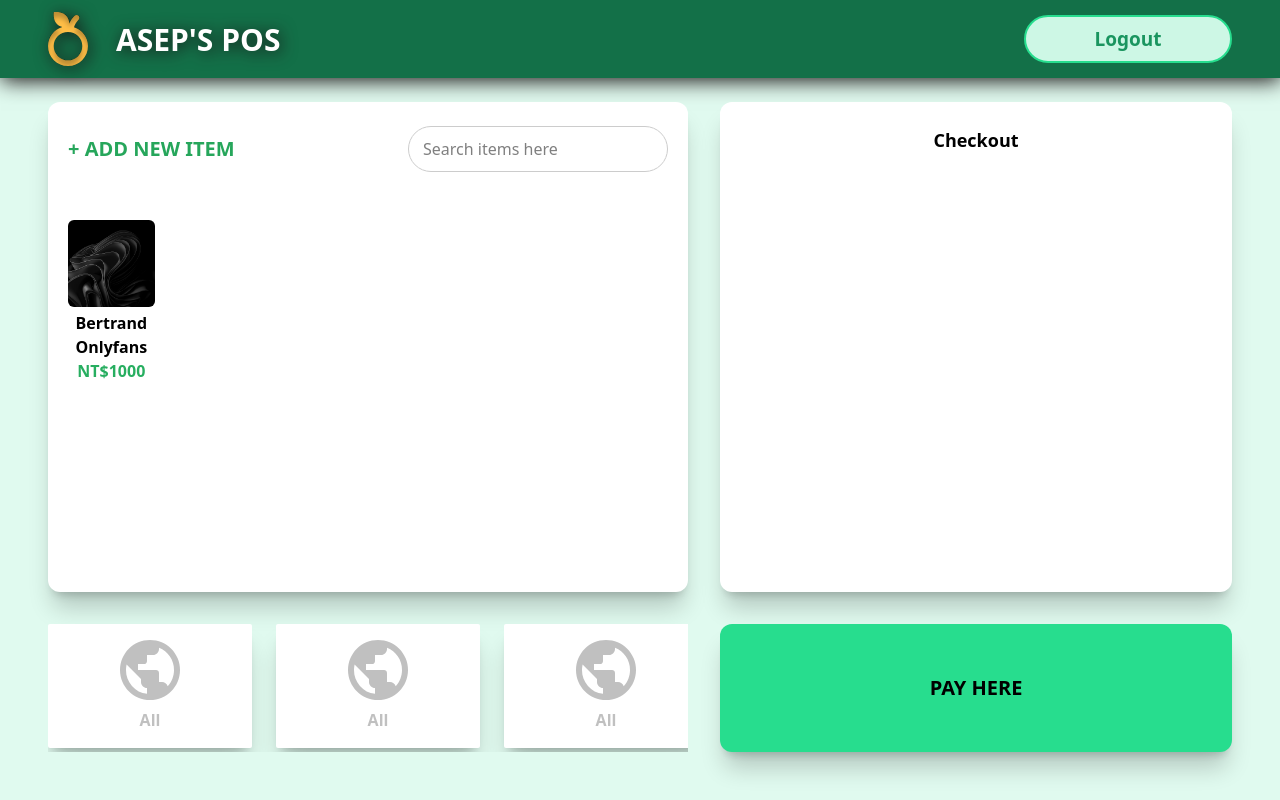
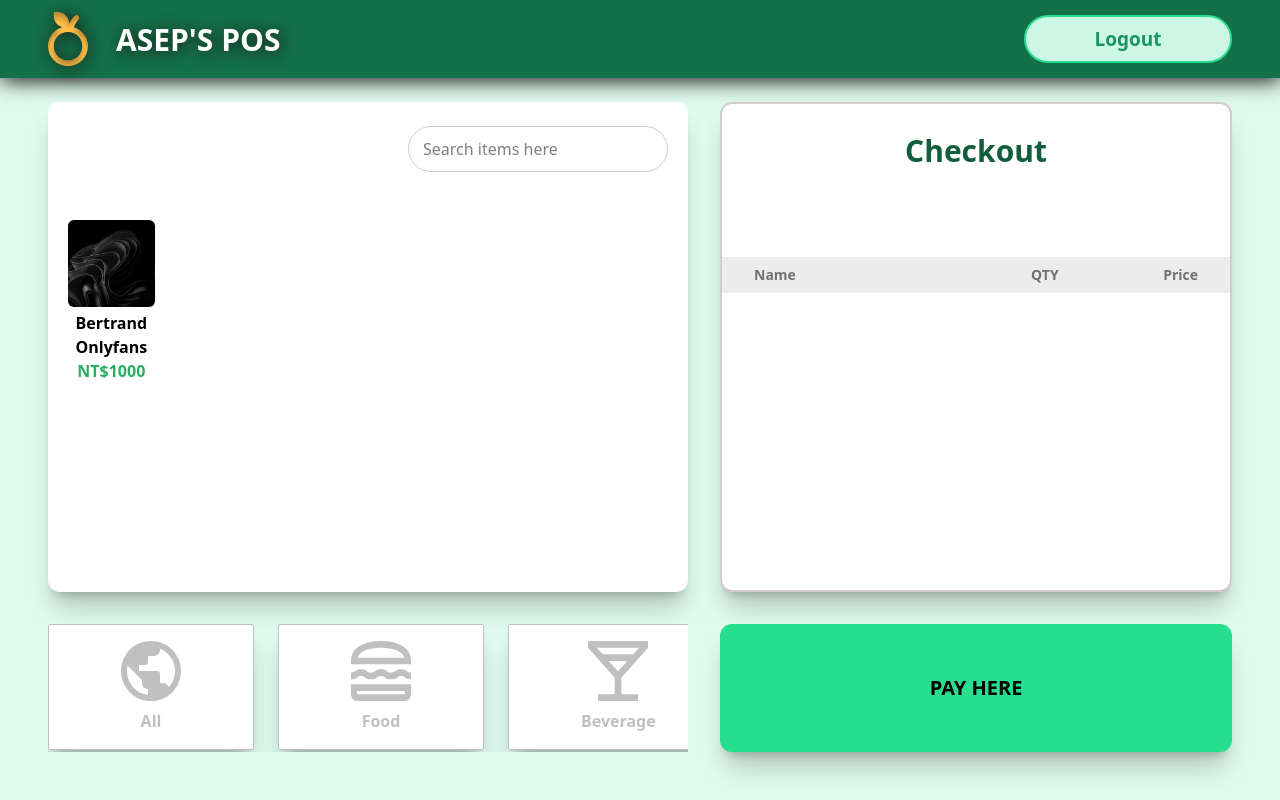
Before and after one commit to JustinWangsa/cashier-network-based, a website: page src/views/Cashier/cashier.html in a window 1280 px wide. Drawn offline with Linux system fonts and the light colour scheme; files whose address does not match are found by name.

Commit message:
added cashier

```diff
--- a/src/views/Cashier/cashier.html
+++ b/src/views/Cashier/cashier.html
@@ -17,7 +17,7 @@
         class="flex items-center gap-4 md:gap-7 text-[22px] md:text-[30px] font-bold text-white drop-shadow-[2px_2px_8px_#181515]"
       >
         <img
-          src="/src/Cashier/assets/Logo.svg"
+          src="/src/assets/Logo.svg"
           class="w-[35px] md:w-10"
           alt=""
         />
@@ -43,13 +43,7 @@
         <div
           class="w-88 sm:w-auto flex flex-col gap-4 md:gap-8 lg:gap-12 flex-5 bg-white p-3 md:p-4 lg:p-5 pt-3 md:pt-4 lg:pt-6 rounded-xl shadow-xl/20 overflow-y-auto"
         >
-          <div class="flex flex-col sm:flex-row justify-between gap-3">
-            <button
-              class="text-[#26A65B] text-sm md:text-base lg:text-[20px] font-bold cursor-pointer whitespace-nowrap"
-            >
-              + ADD NEW ITEM
-            </button>
-
+          <div class="flex flex-col sm:flex-row justify-end gap-3 ml-[100px]">
             <input
               type="text"
               placeholder="Search items here"
@@ -83,47 +77,7 @@
         >
           <a class="shrink-0">
             <div
-              class="bg-white p-4 shadow-xl/20 px-18 flex flex-col justify-center items-center rounded-xs"
-            >
-              <img
-                src="/src/assets/All.svg"
-                class="aspect-square sm:w-6 lg:w-8 xl:min-w-15 mb-2"
-              />
-              <h2 class="font-bold text-[#C0C0C0]">All</h2>
-            </div> </a
-          ><a class="shrink-0">
-            <div
-              class="bg-white p-4 shadow-xl/20 px-18 flex flex-col justify-center items-center rounded-xs"
-            >
-              <img
-                src="/src/assets/All.svg"
-                class="aspect-square sm:w-6 lg:w-8 xl:min-w-15 mb-2"
-              />
-              <h2 class="font-bold text-[#C0C0C0]">All</h2>
-            </div> </a
-          ><a class="shrink-0">
-            <div
-              class="bg-white p-4 shadow-xl/20 px-18 flex flex-col justify-center items-center rounded-xs"
-            >
-              <img
-                src="/src/assets/All.svg"
-                class="aspect-square sm:w-6 lg:w-8 xl:min-w-15 mb-2"
-              />
-              <h2 class="font-bold text-[#C0C0C0]">All</h2>
-            </div> </a
-          ><a class="shrink-0">
-            <div
-              class="bg-white p-4 shadow-xl/20 px-18 flex flex-col justify-center items-center rounded-xs"
-            >
-              <img
-                src="/src/assets/All.svg"
-                class="aspect-square sm:w-6 lg:w-8 xl:min-w-15 mb-2"
-              />
-              <h2 class="font-bold text-[#C0C0C0]">All</h2>
-            </div> </a
-          ><a class="shrink-0">
-            <div
-              class="bg-white p-4 shadow-xl/20 px-18 flex flex-col justify-center items-center rounded-xs"
+              class="bg-white p-4 shadow-xl/20 px-18 flex flex-col justify-center items-center rounded-xs border-[#C0C0C0] border rounded-[40px]"
             >
               <img
                 src="/src/assets/All.svg"
@@ -132,21 +86,83 @@
               <h2 class="font-bold text-[#C0C0C0]">All</h2>
             </div>
           </a>
+          <a class="shrink-0">
+            <div
+              class="bg-white p-4 shadow-xl/20 px-18 flex flex-col justify-center items-center rounded-xs border-[#C0C0C0] border"
+            >
+              <img
+                src="/src/assets/Food.svg"
+                class="aspect-square sm:w-6 lg:w-8 xl:min-w-15 mb-2"
+              />
+              <h2 class="font-bold text-[#C0C0C0]">Food</h2>
+            </div>
+          </a>
+          <a class="shrink-0">
+            <div
+              class="bg-white p-4 shadow-xl/20 px-18 flex flex-col justify-center items-center rounded-xs border-[#C0C0C0] border"
+            >
+              <img
+                src="/src/assets/Beverage.svg"
+                class="aspect-square sm:w-6 lg:w-8 xl:min-w-15 mb-2"
+              />
+              <h2 class="font-bold text-[#C0C0C0]">Beverage</h2>
+            </div>
+          </a>
+          <a class="shrink-0">
+            <div
+              class="bg-white p-4 shadow-xl/20 px-18 flex flex-col justify-center items-center rounded-xs border-[#C0C0C0] border"
+            >
+              <img
+                src="/src/assets/Snacks.svg"
+                class="aspect-square sm:w-6 lg:w-8 xl:min-w-15 mb-2"
+              />
+              <h2 class="font-bold text-[#C0C0C0]">Snacks</h2>
+            </div>
+          </a>
+          <a class="shrink-0">
+            <div
+              class="bg-white p-4 shadow-xl/20 px-18 flex flex-col justify-center items-center rounded-xs border-[#C0C0C0] border"
+            >
+              <img
+                src="/src/assets/Others.svg"
+                class="aspect-square sm:w-6 lg:w-8 xl:min-w-15 mb-2"
+              />
+              <h2 class="font-bold text-[#C0C0C0]">Others</h2>
+            </div>
+          </a>
         </div>
       </div>
 
       <!-- COL 2 -->
-      <div class="flex flex-col gap-3 md:gap-5 lg:gap-8 min-w-0">
+      <div
+        class="flex flex-col gap-3 md:gap-5 lg:gap-8 min-w-0"
+      >
         <!-- CHECKOUT BOX -->
         <div
-          class="w-48 sm:w-64 xl:w-lg flex flex-col gap-4 md:gap-8 lg:gap-12 flex-5 bg-white p-3 md:p-4 lg:p-5 pt-3 md:pt-4 lg:pt-6 rounded-xl shadow-xl/20 overflow-y-auto"
+          class="w-48 sm:w-64 xl:w-lg flex flex-col gap-4 md:gap-8 lg:gap-12 flex-5 bg-white rounded-xl shadow-xl/20 overflow-y-auto border-2 border-[#d4cccc]"
         >
-          <h2
-            class="font-bold text-center text-sm md:text-base lg:text-lg mb-3 md:mb-4"
+          <div
+            class="flex flex-col gap-4 p-3 md:p-4 lg:p-5 pt-3 md:pt-4 lg:pt-6"
           >
-            Checkout
-          </h2>
-        </div>
+            <h2
+              class="font-bold text-center text-[35px] md:text-[22px] lg:text-[35px] mb-3 md:mb-4 text-[#105E3C]"
+            >
+                Checkout
+            </h2>
+          </div>
+
+          <!-- header checkout -->
+          <div
+            class="flex justify-between font-semibold py-2 text-sm font-bold text-[#717171] w-full bg-[#D4D4D4] border-t-2 border-b-2"
+          >
+            <p class="flex-1 text-left px-8">Name</p>
+            <p class="flex-1 text-center">QTY</p>
+            <p class="text-right px-8">Price</p>
+          </div>
+
+
+      </div>
+
 
         <!-- PAY HERE BUTTON -->
         <div
```
Also changed, not shown: src/output.css.
